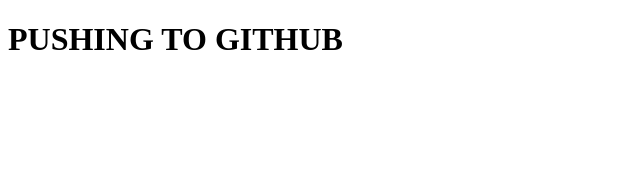
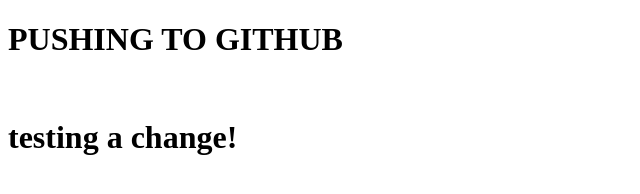
Before and after one commit to jfrausto/demo-project, a plain HTML site: page index.html in a window 1280 px wide. Shown: the whole page, without its empty margins (0-640 px from the left). Drawn offline with Linux system fonts and the light colour scheme.

```diff
--- a/index.html
+++ b/index.html
@@ -7,5 +7,7 @@
 </head>
 <body>
     <h1>PUSHING TO GITHUB</h1>
+    <br>
+    <h1>testing a change!</h1>
 </body>
 </html>
```
